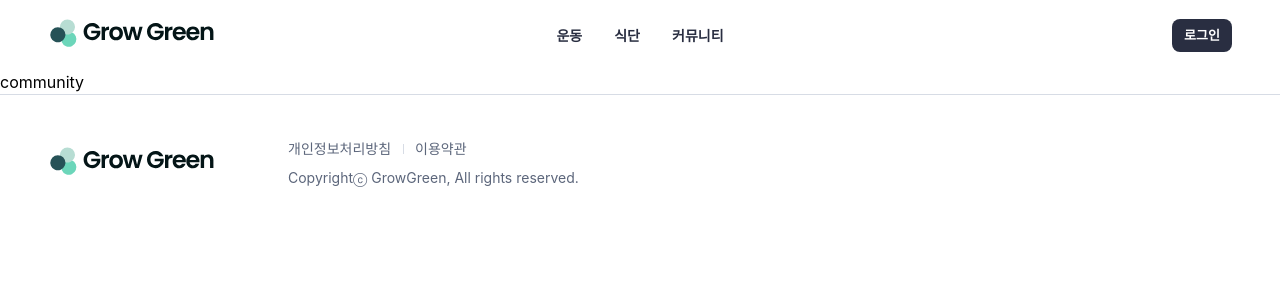
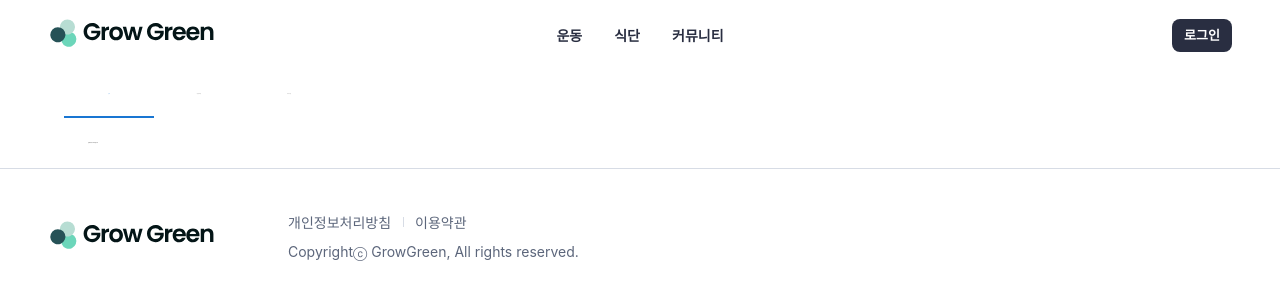
Before and after one commit to devgiants75/proejct-growgreen, a React (Create React App) app in the folder growgreen/: page /community in a window 1280 px wide. Shown: the top 300 px of the page. Built offline with nearby package versions, Linux system fonts and the light colour scheme.

Commit message:
20240125 lsa

```diff
--- a/growgreen/package.json
+++ b/growgreen/package.json
@@ -17,7 +17,7 @@
     "json-server": "^1.0.0-alpha.21",
     "react": "^18.2.0",
     "react-dom": "^18.2.0",
-    "react-router-dom": "^6.21.2",
+    "react-router-dom": "^6.21.3",
     "react-scripts": "5.0.1",
     "styled-components": "^6.1.8",
     "typescript": "^4.9.5",
--- a/growgreen/src/App.tsx
+++ b/growgreen/src/App.tsx
@@ -14,7 +14,6 @@ import Logout from './pages/auth/logout';
 import Challenge from './pages/challenge';
 // community
 import Board from './pages/community/board';
-import Diary from './pages/community/diary';
 import Inquiry from './pages/community/inquiry';
 // diet
 import Member from './pages/diet/member';
@@ -59,7 +58,6 @@ function App() {
         <Route path="/challenge" element={<Challenge />} />
         {/* commnity */}
         <Route path="/board" element={<Board />} />
-        <Route path="/diary" element={<Diary />} />
         <Route path="/inquiry" element={<Inquiry />} />
         {/* diet */}
         <Route path="/member" element={<Member />} />
--- a/growgreen/src/pages/community/diary/index.tsx
+++ /dev/null
@@ -1,6 +0,0 @@
-import React from 'react';
-
-// 다이어트 일기 페이지
-export default function Index() {
-  return <div>diet diary</div>;
-}
--- a/growgreen/src/pages/community/index.tsx
+++ b/growgreen/src/pages/community/index.tsx
@@ -1,7 +1,58 @@
-import React from 'react';
+import { Box, Container, Tab, Tabs, Typography } from '@mui/material';
+import React, { useState } from 'react';
+
+interface TabPanelProps {
+  children: React.ReactNode;
+  index: number;
+  value: number;
+}
+
+function TabPanel({ children, value, index }: TabPanelProps) {
+  return (
+    <div
+      role="tabpanel"
+      hidden={value !== index}
+      id={`simple-tabpanel-${index}`}
+      aria-labelledby={`simple-tab-${index}`}
+    >
+      {value === index && (
+        <Box p={3}>
+          <Typography>{children}</Typography>
+        </Box>
+      )}
+    </div>
+  );
+}
 
 function Index() {
-  return <div>community</div>;
+  const [selectedTab, setSelectedTab] = useState<number>(0);
+
+  const handelChange = (event: React.ChangeEvent<object>, newValue: number) => {
+    setSelectedTab(newValue);
+  };
+
+  return (
+    <Container>
+      <Tabs
+        value={selectedTab}
+        onChange={handelChange}
+        aria-label="simple tabs example"
+      >
+        <Tab label="전체" />
+        <Tab label="질문 & 고민" />
+        <Tab label="자유게시판" />
+      </Tabs>
+      <TabPanel value={selectedTab} index={0}>
+        전체 내용이 표시됩니다.
+      </TabPanel>
+      <TabPanel value={selectedTab} index={1}>
+        질문 & 고민 내용이 표시됩니다.
+      </TabPanel>
+      <TabPanel value={selectedTab} index={2}>
+        자유게시판 내용이 표시됩니다.
+      </TabPanel>
+    </Container>
+  );
 }
 
 export default Index;
```
Also changed, not shown: 1 other file (tests, documents, lock files or other folders).
